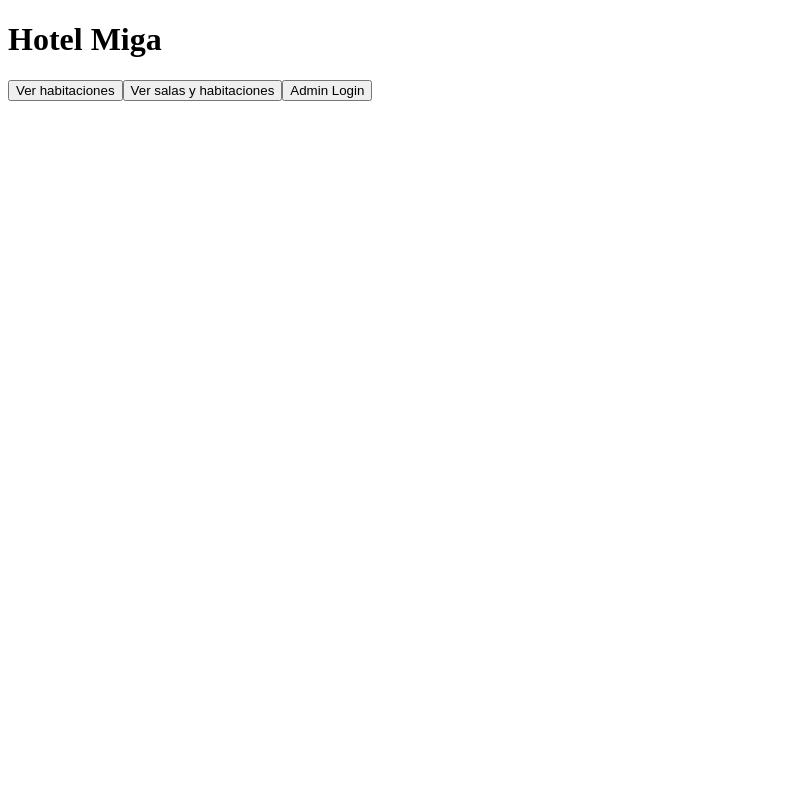
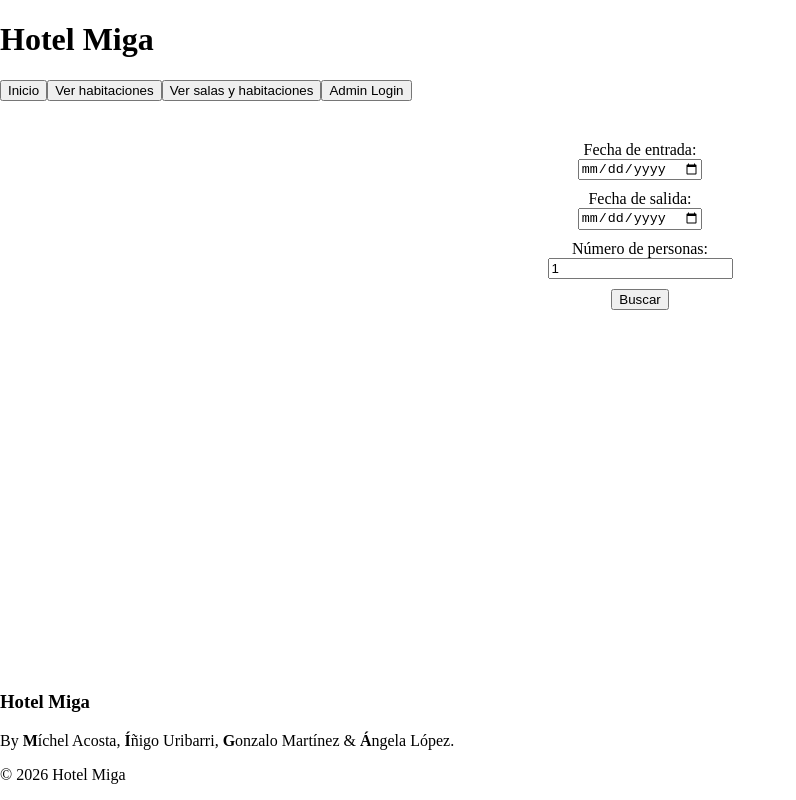
Before and after one commit to angelalop03/hotel-miga, a React (Vite) app in the folder frontend/: page / in a window 1280 px wide. Shown: the whole page, without its empty margins (0-796 px from the left). Built offline with nearby package versions, Linux system fonts and the light colour scheme.

Commit message:
Layout modification + home screen (only front)

```diff
--- a/frontend/src/App.jsx
+++ b/frontend/src/App.jsx
@@ -1,19 +1,18 @@
+import { Outlet } from "react-router-dom";
 import { Link } from "react-router-dom";
+import NavBar from "./components/common/NavBar";
+import Footer from "./components/common/Footer";
 
 export default function App() {
   return (
-    <div>
-      <h1>Hotel Miga</h1>
+    <div className="layout">
+      <NavBar />
 
-      <Link to="/habitaciones">
-        <button>Ver habitaciones</button>
-      </Link>
-      <Link to="/salas">
-        <button>Ver salas y habitaciones</button>
-      </Link>
-      <Link to="/login">
-        <button>Admin Login</button>
-      </Link>
+      <main className="content">
+        <Outlet />
+      </main>
+
+      <Footer />
     </div>
   );
 }
--- /dev/null
+++ b/frontend/src/components/common/Footer.jsx
@@ -0,0 +1,19 @@
+import { Link } from "react-router-dom";
+
+export default function Footer() {
+  return (
+    <footer>
+      <div>
+        <h3>Hotel Miga</h3>
+
+        <p>
+          By <strong>M</strong>íchel Acosta, <strong>Í</strong>ñigo Uribarri, <strong>G</strong>onzalo Martínez &amp; <strong>Á</strong>ngela López.
+        </p>
+
+        <p>
+          © {new Date().getFullYear()} Hotel Miga
+        </p>
+      </div>
+    </footer>
+  );
+}
--- /dev/null
+++ b/frontend/src/components/common/NavBar.jsx
@@ -0,0 +1,21 @@
+import { Link } from "react-router-dom";
+
+export default function NavBar() {
+  return (
+    <div>
+      <h1>Hotel Miga</h1>
+      <Link to="/">
+        <button>Inicio</button>
+      </Link>
+      <Link to="/habitaciones">
+        <button>Ver habitaciones</button>
+      </Link>
+      <Link to="/salas">
+        <button>Ver salas y habitaciones</button>
+      </Link>
+      <Link to="/login">
+        <button>Admin Login</button>
+      </Link>
+    </div>
+  );
+}
--- a/frontend/src/index.css
+++ b/frontend/src/index.css
@@ -0,0 +1,14 @@
+html, body, #root {
+  height: 100%;
+  margin: 0;
+}
+
+.layout {
+  min-height: 100vh;
+  display: flex;
+  flex-direction: column;
+}
+
+.content {
+  flex: 1;
+}
--- a/frontend/src/main.jsx
+++ b/frontend/src/main.jsx
@@ -1,20 +1,33 @@
 import { StrictMode } from 'react'
 import { createRoot } from 'react-dom/client'
+import { createBrowserRouter, RouterProvider } from "react-router-dom"
+
 import './index.css'
+
 import App from './App.jsx'
-import Admin from './components/admin/admin.jsx'
+import Home from "./pages/Home.jsx";
 import Habitaciones from './pages/Habitaciones.jsx'
 import SalasHabitaciones from "./pages/SalasHabitaciones.jsx";
 import Login from "./pages/Login.jsx"
-import { createBrowserRouter, RouterProvider } from "react-router-dom"
+import Admin from './components/admin/admin.jsx'
 
 const router = createBrowserRouter([
-  { path: "/", element: <App /> },
-  { path: "/habitaciones", element: <Habitaciones /> },
-  { path: "/salas", element: <SalasHabitaciones /> },
-  { path: "/admin", element: <Admin /> },
-  { path: "/login", element: <Login /> },
-])
+  {
+    path: "/",
+    element: <App />,
+    children: [
+      { index: true, element: <Home /> },
+      { path: "habitaciones", element: <Habitaciones /> },
+      { path: "salas", element: <SalasHabitaciones /> },
+      { path: "login", element: <Login /> },
+      { path: "admin", element: <Admin /> }
+    ]
+  },
+  {
+    path: "*",
+    element: <h1>404 - Página no encontrada</h1>
+  }
+]);
 
 createRoot(document.getElementById('root')).render(
   <StrictMode>
--- /dev/null
+++ b/frontend/src/pages/Home.jsx
@@ -0,0 +1,56 @@
+import { useState } from "react";
+import "./Home.css";
+
+export default function Home() {
+  const [entrada, setEntrada] = useState("");
+  const [salida, setSalida] = useState("");
+  const [personas, setPersonas] = useState(1);
+
+  const buscarHabitacionesDisponibles = (e) => {
+    e.preventDefault();
+
+    console.log("Buscar habitaciones con:");
+    console.log("Entrada:", entrada);
+    console.log("Salida:", salida);
+    console.log("Personas:", personas);
+  };
+
+  return (
+    <div style={{ textAlign: "center", marginTop: "40px" }}>
+      <form onSubmit={buscarHabitacionesDisponibles} style={{ marginTop: "20px" }}>
+        <div style={{ marginBottom: "10px" }}>
+          <label>Fecha de entrada:</label>
+          <br />
+          <input
+            type="date"
+            value={entrada}
+            onChange={(e) => setEntrada(e.target.value)}
+          />
+        </div>
+
+        <div style={{ marginBottom: "10px" }}>
+          <label>Fecha de salida:</label>
+          <br />
+          <input
+            type="date"
+            value={salida}
+            onChange={(e) => setSalida(e.target.value)}
+          />
+        </div>
+
+        <div style={{ marginBottom: "10px" }}>
+          <label>Número de personas:</label>
+          <br />
+          <input
+            type="number"
+            min="1"
+            value={personas}
+            onChange={(e) => setPersonas(e.target.value)}
+          />
+        </div>
+
+        <button type="submit">Buscar</button>
+      </form>
+    </div>
+  );
+}
```
Also changed, not shown: frontend/src/pages/Home.css (added).
